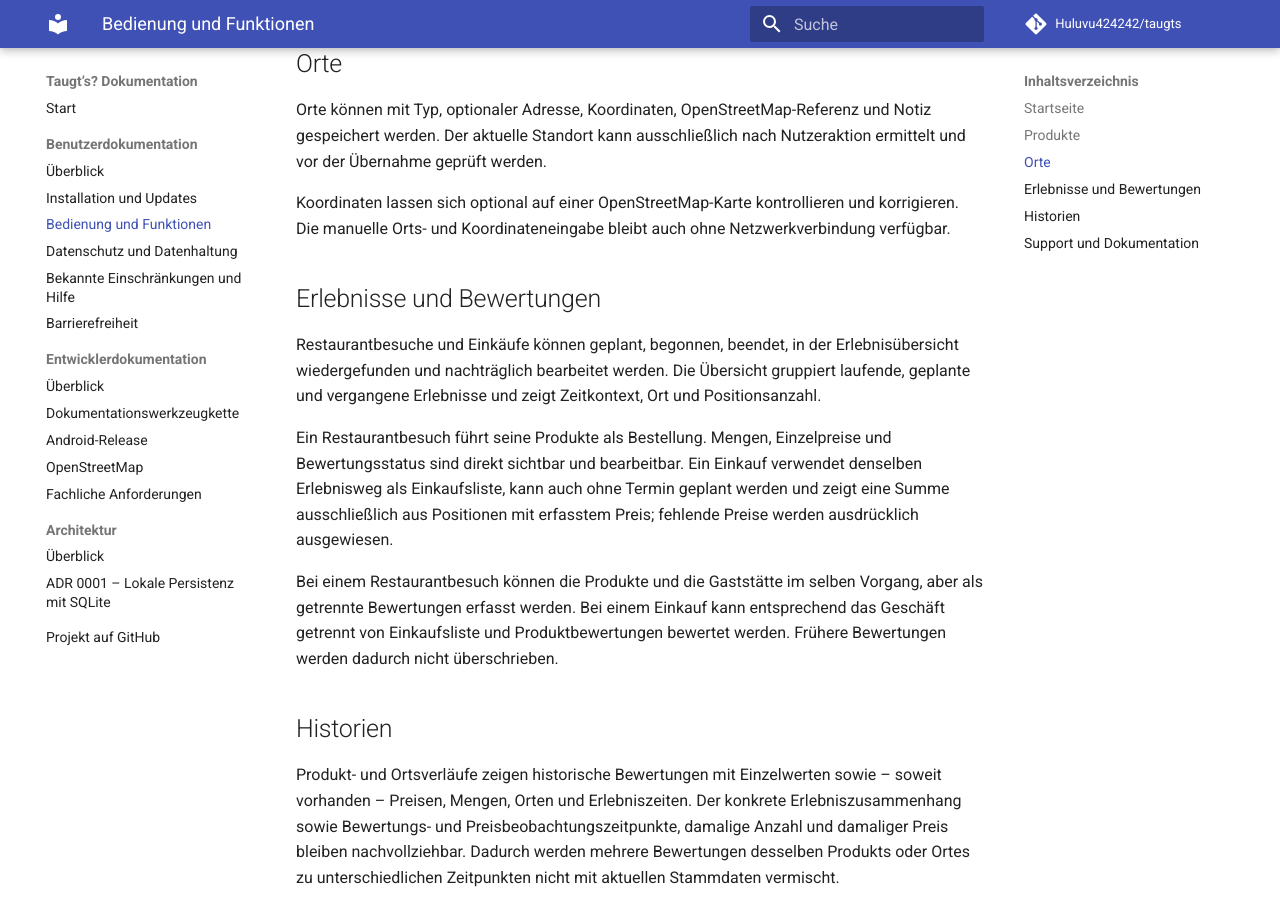
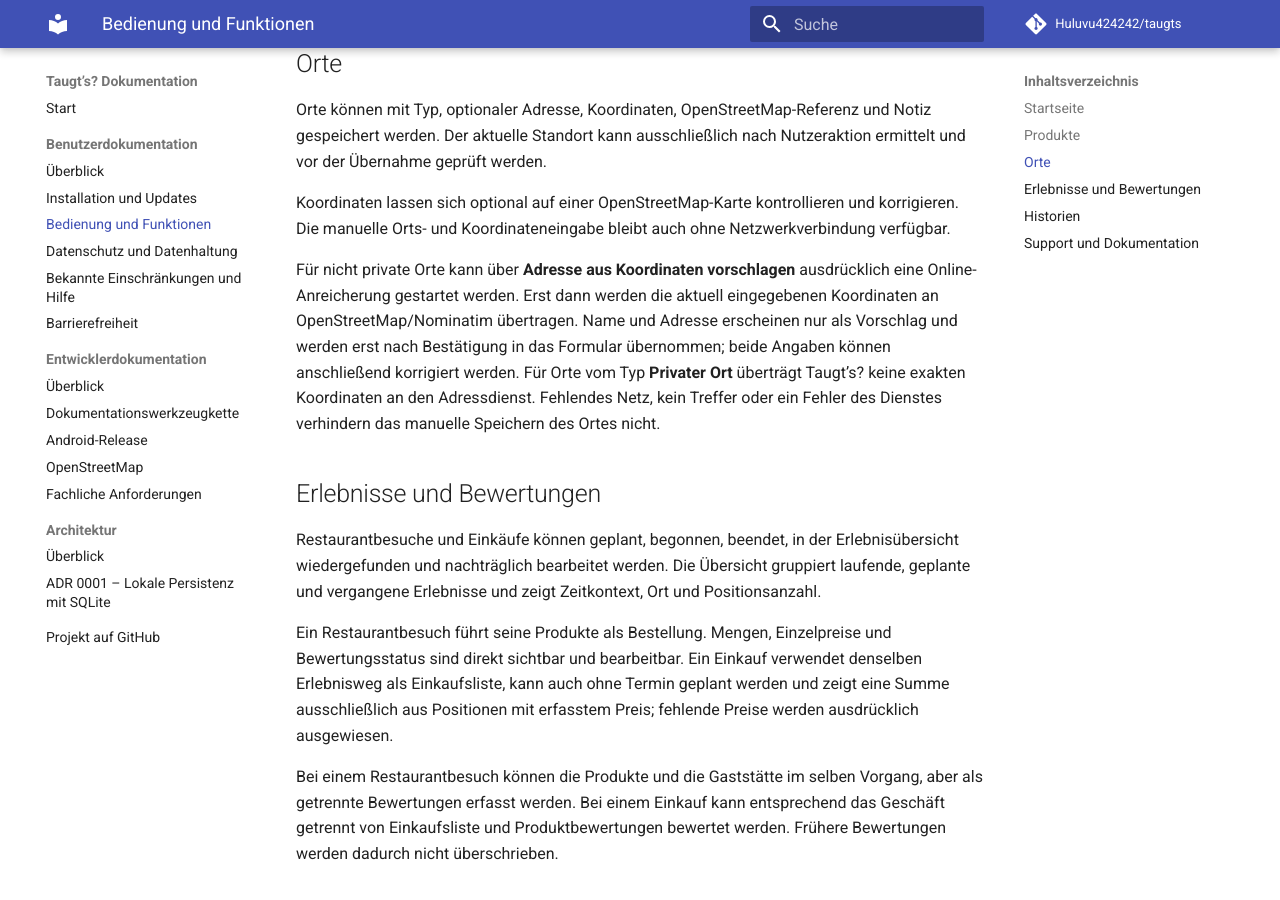
Before and after one commit to Huluvu424242/taugts, an MkDocs documentation site: the page built from docs/benutzer/bedienung.md, in a window 1280 px wide and 900 px high, scrolled down 720 px. Built offline with MkDocs 1.6.1 and Material for MkDocs 9.7.7, drawn with Linux system fonts in a browser that asks for light colours; comment, search, counter and statistics services are not loaded.

Commit message:
Story #14: Benutzerdokumentation zum Adressvorschlag ergänzen

```diff
--- a/docs/benutzer/bedienung.md
+++ b/docs/benutzer/bedienung.md
@@ -20,6 +20,8 @@ Orte können mit Typ, optionaler Adresse, Koordinaten, OpenStreetMap-Referenz un
 
 Koordinaten lassen sich optional auf einer OpenStreetMap-Karte kontrollieren und korrigieren. Die manuelle Orts- und Koordinateneingabe bleibt auch ohne Netzwerkverbindung verfügbar.
 
+Für nicht private Orte kann über **Adresse aus Koordinaten vorschlagen** ausdrücklich eine Online-Anreicherung gestartet werden. Erst dann werden die aktuell eingegebenen Koordinaten an OpenStreetMap/Nominatim übertragen. Name und Adresse erscheinen nur als Vorschlag und werden erst nach Bestätigung in das Formular übernommen; beide Angaben können anschließend korrigiert werden. Für Orte vom Typ **Privater Ort** überträgt Taugt’s? keine exakten Koordinaten an den Adressdienst. Fehlendes Netz, kein Treffer oder ein Fehler des Dienstes verhindern das manuelle Speichern des Ortes nicht.
+
 ## Erlebnisse und Bewertungen
 
 Restaurantbesuche und Einkäufe können geplant, begonnen, beendet, in der Erlebnisübersicht wiedergefunden und nachträglich bearbeitet werden. Die Übersicht gruppiert laufende, geplante und vergangene Erlebnisse und zeigt Zeitkontext, Ort und Positionsanzahl.
```
